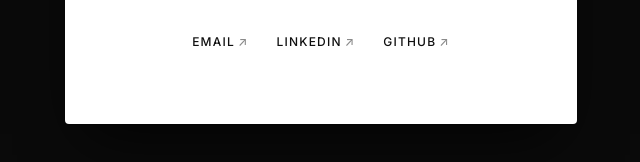
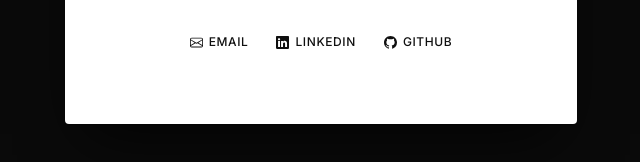
Before and after one commit to Nick-Howlett/Portfolio, a plain HTML site: page index.html in a window 1280 px wide. Shown: the part 422-584 px from the top of the page, 319-959 px from the left. Drawn offline with Linux system fonts and the light colour scheme.

Commit message:
Replace link arrows with icons
Co-Authored-By: Claude Opus 5.5 <noreply@anthropic.com>
Claude-Session: https://claude.ai/code/session_01TV7bXbKpVfgdsMWaRXuseV

```diff
--- a/index.html
+++ b/index.html
@@ -59,8 +59,14 @@
     }
     a:hover, a:focus-visible { background-size: 100% 1px; }
     p a { background-size: 100% 1px; color: #0f0f0f; }
-    nav a { font-size: .75rem; font-weight: 500; letter-spacing: .1em; text-transform: uppercase; }
-    nav a span { color: #8a8a8a; margin-left: .25em; }
+    nav a { font-size: .75rem; font-weight: 500; letter-spacing: .05em; text-transform: uppercase; }
+    nav a { display: inline-flex; align-items: center; background: none; }
+    nav a svg { width: 13px; height: 13px; margin-right: 6px; fill: currentColor; flex: none; }
+    nav a span {
+      background: linear-gradient(currentColor, currentColor) 0 100% / 0 1px no-repeat;
+      transition: background-size .3s ease;
+    }
+    nav a:hover span, nav a:focus-visible span { background-size: 100% 1px; }
     @media (max-width: 420px) {
       .card { aspect-ratio: auto; padding: 3rem 1.5rem; }
     }
@@ -75,9 +81,9 @@
       <p class="muted">Software Engineer, <a href="https://www.harvey.ai">Harvey</a></p>
     </div>
     <nav>
-      <a href="mailto:nick@nhowlett.com">Email<span>↗</span></a>
-      <a href="https://www.linkedin.com/in/nick-howlett">LinkedIn<span>↗</span></a>
-      <a href="https://github.com/Nick-Howlett">GitHub<span>↗</span></a>
+      <a href="mailto:nick@nhowlett.com"><svg viewBox="0 0 16 16" aria-hidden="true"><path d="M0 4a2 2 0 0 1 2-2h12a2 2 0 0 1 2 2v8a2 2 0 0 1-2 2H2a2 2 0 0 1-2-2zm2-1a1 1 0 0 0-1 1v.217l7 4.2 7-4.2V4a1 1 0 0 0-1-1zm13 2.383-4.708 2.825L15 11.105zm-.034 6.876-5.64-3.471L8 9.583l-1.326-.795-5.64 3.47A1 1 0 0 0 2 13h12a1 1 0 0 0 .966-.741M1 11.105l4.708-2.897L1 5.383z"/></svg><span>Email</span></a>
+      <a href="https://www.linkedin.com/in/nick-howlett"><svg viewBox="0 0 16 16" aria-hidden="true"><path d="M0 1.146C0 .513.526 0 1.175 0h13.65C15.474 0 16 .513 16 1.146v13.708c0 .633-.526 1.146-1.175 1.146H1.175C.526 16 0 15.487 0 14.854zm4.943 12.248V6.169H2.542v7.225zm-1.2-8.212c.837 0 1.358-.554 1.358-1.248-.015-.709-.52-1.248-1.342-1.248S2.4 3.226 2.4 3.934c0 .694.521 1.248 1.327 1.248zm4.908 8.212V9.359c0-.216.016-.432.08-.586.173-.431.568-.878 1.232-.878.869 0 1.216.662 1.216 1.634v3.865h2.401V9.25c0-2.22-1.184-3.252-2.764-3.252-1.274 0-1.845.7-2.165 1.193v.025h-.016l.016-.025V6.169h-2.4c.03.678 0 7.225 0 7.225z"/></svg><span>LinkedIn</span></a>
+      <a href="https://github.com/Nick-Howlett"><svg viewBox="0 0 16 16" aria-hidden="true"><path d="M8 0C3.58 0 0 3.58 0 8c0 3.54 2.29 6.53 5.47 7.59.4.07.55-.17.55-.38 0-.19-.01-.82-.01-1.49-2.01.37-2.53-.49-2.69-.94-.09-.23-.48-.94-.82-1.13-.28-.15-.68-.52-.01-.53.63-.01 1.08.58 1.23.82.72 1.21 1.87.87 2.33.66.07-.52.28-.87.51-1.07-1.78-.2-3.64-.89-3.64-3.95 0-.87.31-1.59.82-2.15-.08-.2-.36-1.02.08-2.12 0 0 .67-.21 2.2.82.64-.18 1.32-.27 2-.27s1.36.09 2 .27c1.53-1.04 2.2-.82 2.2-.82.44 1.1.16 1.92.08 2.12.51.56.82 1.27.82 2.15 0 3.07-1.87 3.75-3.65 3.95.29.25.54.73.54 1.48 0 1.07-.01 1.93-.01 2.2 0 .21.15.46.55.38A8.01 8.01 0 0 0 16 8c0-4.42-3.58-8-8-8"/></svg><span>GitHub</span></a>
     </nav>
   </main>
 </body>
```
